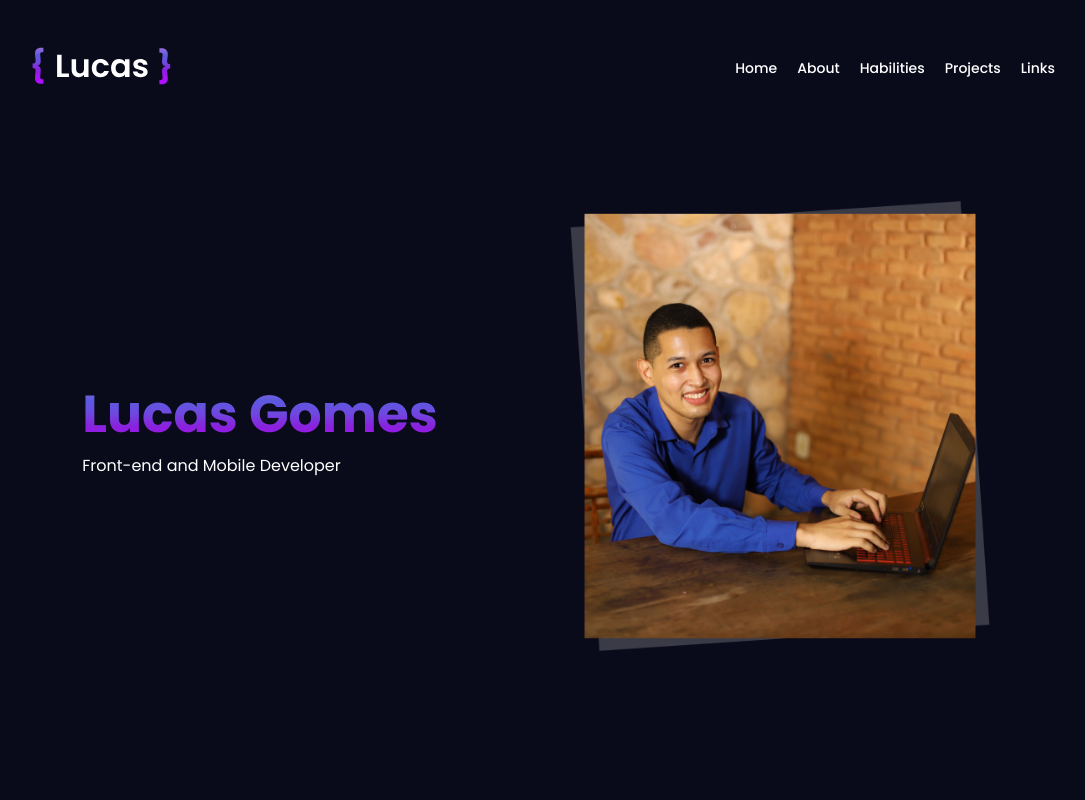
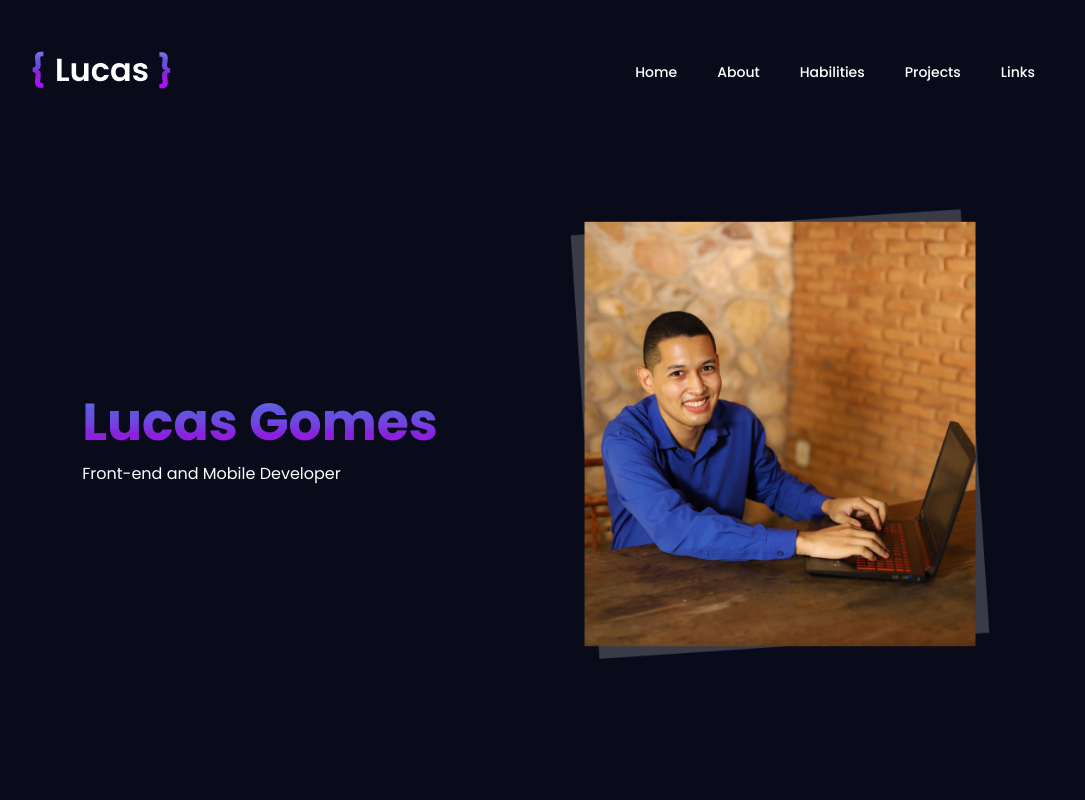
Before and after one commit to lucasgomesgp/profile, a Next.js app: page / in a window 1280 px wide. Shown: the top 800 px of the page, without its empty margins (104-1189 px from the left). Built offline with nearby package versions, Linux system fonts and the light colour scheme.

Commit message:
fix: menu corrections

```diff
--- a/src/pages/index.tsx
+++ b/src/pages/index.tsx
@@ -54,19 +54,19 @@ const Home: NextPage = () => {
       <Header>
         <Logo />
         <Menu>
-          <Link href="#home">
+          <Link href="#home" className="link">
             Home
           </Link>
-          <Link href="#aboutme">
+          <Link href="#aboutme" className="link">
             About
           </Link>
-          <Link href="#habilities">
+          <Link href="#habilities" className="link">
             Habilities
           </Link>
-          <Link href="#projects">
+          <Link href="#projects" className="link">
             Projects
           </Link>
-          <Link href="/links">
+          <Link href="/links" className="link">
             Links
           </Link>
         </Menu>
@@ -88,9 +88,9 @@ const Home: NextPage = () => {
           </Texts>
           <Image src={profileImg} width={420} height={450} quality={100} priority alt="Lucas Gomes Photo" layout="fixed" />
         </HomeSection>
-        <AboutMe id="aboutme">
+        <AboutMe>
           <SubTitle>ABOUT ME</SubTitle>
-          <AboutSection>
+          <AboutSection id="aboutme">
             <ImgArea>
               <Image src={aboutMeImg} width={370} height={523} quality={100} alt="Photo Lucas Gomes reading Clean Code" />
             </ImgArea>
--- a/styles/index.ts
+++ b/styles/index.ts
@@ -14,13 +14,19 @@ const Header = styled.header`
 
 const Menu = styled.div`
   display: none;
-  gap: 1.25rem;
 
   a {
     color: #ffffff;
     text-decoration: none;
     font-size: 14px;
     font-weight: 500;
+    padding: 1.25rem;
+    border-radius: 10px;
+    transition: all 500ms;
+
+    :hover{
+      background: hsla(0, 0%, 100%, 0.1);
+    }
   }
 
   @media screen and (min-width: 768px) {
```
